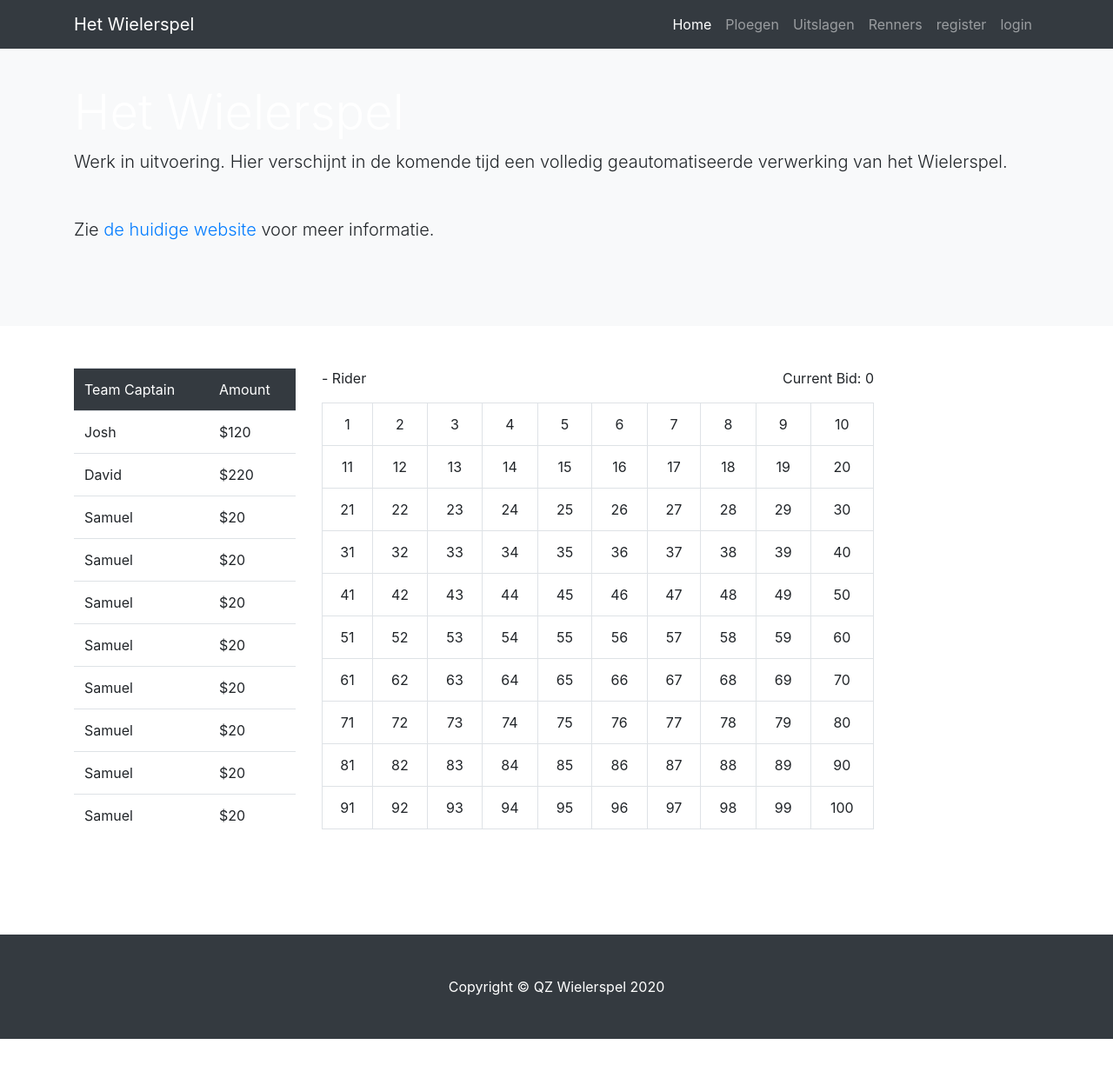
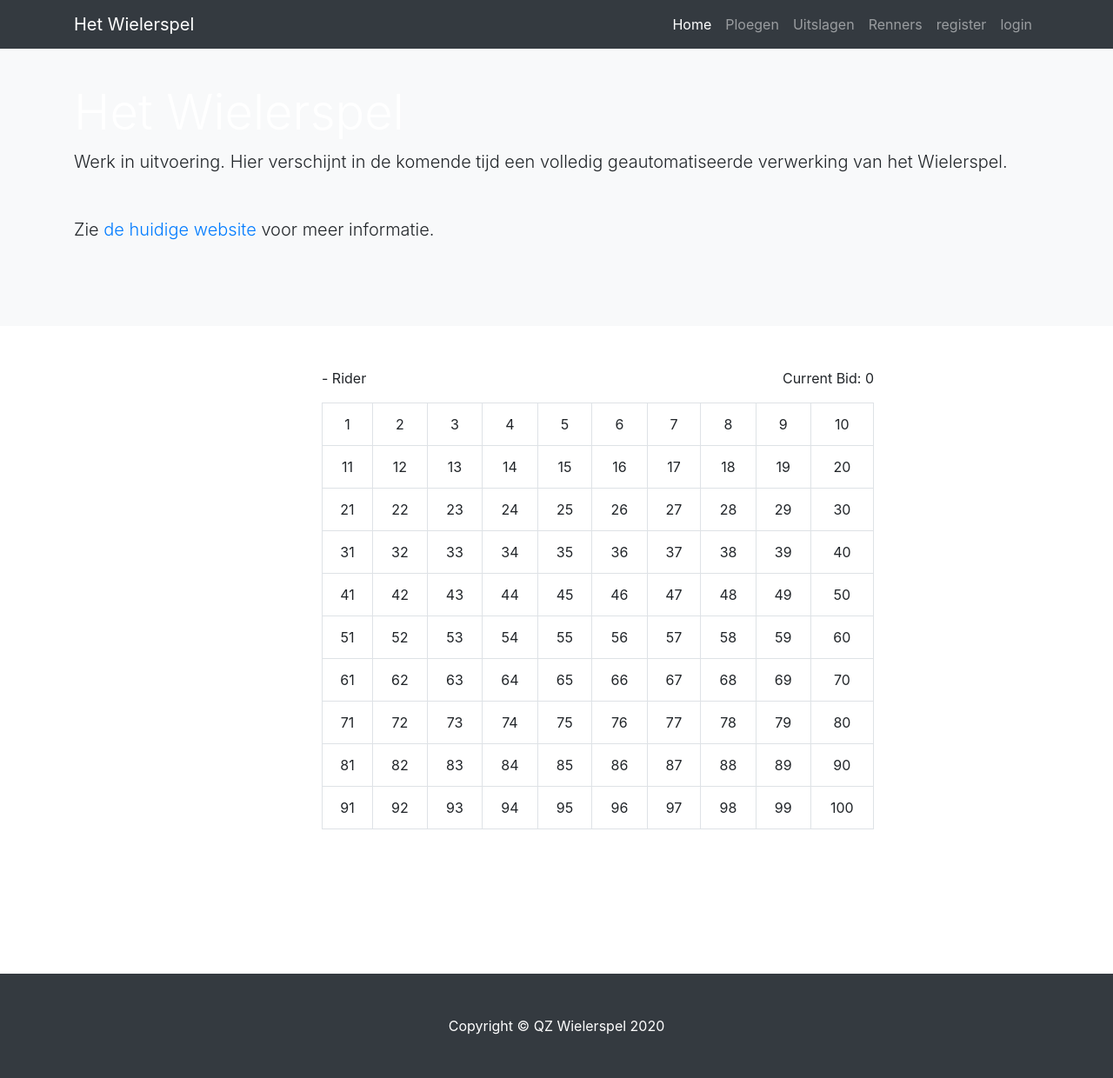
Before and after one commit to wijnandb/wielerspel-veiling, a Django app: page /auction/1 in a window 1280 px wide. Shown: the whole page at 87% size. Before the commit the page ends 1195 px from the top, so only its background shows below. Run offline with Django 3.2, Linux system fonts and the light colour scheme; data that the repository does not hold is empty; some libraries are stand-ins or nearby versions.

Commit message:
Fix bidding display

```diff
--- a/auction/templates/auction/auction.html
+++ b/auction/templates/auction/auction.html
@@ -13,55 +13,13 @@
 {% block content %}
     <div class="row">
         <div class="col-md-3">
-            <div class="table-responsive">
-                <table class="table">
-                    <thead class="bg-dark text-white">
-                        <tr>
-                            <td>{% trans 'Team Captain' %}</td>
-                            <td>{% trans 'Amount' %}</td>
-                        </tr>
+            <div class="table-responsive" style="height: 600px;overflow-y: scroll">
+                <table class="table table-striped">
+                    <thead>
+                    <tr></tr>
                     </thead>
-                    <tbody>
-                        <tr>
-                            <td>Josh</td>
-                            <td> $120 </td>
-                        </tr>
-                        <tr>
-                            <td>David</td>
-                            <td> $220 </td>
-                        </tr>
-                        <tr>
-                            <td>Samuel</td>
-                            <td> $20 </td>
-                        </tr>
-                        <tr>
-                            <td>Samuel</td>
-                            <td> $20 </td>
-                        </tr>
-                        <tr>
-                            <td>Samuel</td>
-                            <td> $20 </td>
-                        </tr>
-                        <tr>
-                            <td>Samuel</td>
-                            <td> $20 </td>
-                        </tr>
-                        <tr>
-                            <td>Samuel</td>
-                            <td> $20 </td>
-                        </tr>
-                        <tr>
-                            <td>Samuel</td>
-                            <td> $20 </td>
-                        </tr>
-                        <tr>
-                            <td>Samuel</td>
-                            <td> $20 </td>
-                        </tr>
-                        <tr>
-                            <td>Samuel</td>
-                            <td> $20 </td>
-                        </tr>
+                    <tbody class="biddings-listing">
+
                     </tbody>
                 </table>
             </div>
@@ -84,17 +42,17 @@
             const riderID = {{ rider_id }}
             generateBidding()
             getCurrentBid(riderID)
+            setInterval(()=> getUsersBid(riderID), 1000)
             // Detect td click
             $('.td').click(function(){
                 // Save to a form of database
                 const credit = this.dataset['td']
-                const currentBidObj = setCurrentBid(riderID, credit)
-                updateTableUI(this, credit)
+                setCurrentBid(this, riderID, credit)
             })
-
 
         })
         function generateBidding(){
+            // Generate table
             const table = document.querySelector("#points")
             const trow = "<tr>"
             let points = ""
@@ -129,7 +87,7 @@
 
             })
         }
-        function setCurrentBid(riderID, credit){
+        function setCurrentBid(elem, riderID, credit){
             // Set current user bid in database
             $.ajax({
                 url: '{% url "auction:bidding" %}',
@@ -138,18 +96,17 @@
                     "X-CSRFToken": '{{ csrf_token }}',
                 },
                 data:{'rider': riderID, 'amount': credit},
-                success: response =>{
-                    console.log(response)
+                success: response => {
+                    updateTableUI(elem, credit)
                 },
                 error: err =>{
                     const error = err.responseJSON
                     alert(error.msg)
                 }
             })
-
         }
         function updateTableUI(elem, credit){
-            console.log(elem)
+            // Update table UI after detecting any changes in the UI
             const getPrevActiveBid = $('td.bid-active')
             getPrevActiveBid.removeClass('bid-active')
             elem.className = 'text-center td bid-active'
@@ -161,8 +118,28 @@
             // Get highest bid of all participant
 
         }
-        function getUsersBid(){
+        function getUsersBid(riderID){
             // Get all users bid
+            $.ajax({
+                url: '{% url "auction:biddings" %}',
+                data: {'rider_id': riderID},
+                method: 'GET',
+                success: response => {
+                    const tableBody = document.querySelector('.biddings-listing')
+
+                    const data = response.data
+                    tableBody.innerHTML = ""
+                    data.forEach(function (elem) {
+                        console.log(elem.name)
+                        tableBody.innerHTML += `<tr><td>${elem.name}</td><td>${elem.amount}</td></tr>`
+                    })
+                },
+                error: err =>{
+                    console.log(err)
+                    const error = err.responseJSON
+                    alert(error.msg)
+                }
+            })
         }
 
     </script>
--- a/auction/urls.py
+++ b/auction/urls.py
@@ -1,6 +1,7 @@
 from django.contrib.auth.views import LogoutView
 from django.urls import path
-from .views import LoginView, AuctionView, RegistrationView, AuctionListView, bidding, get_current
+from .views import LoginView, AuctionView, RegistrationView, AuctionListView, bidding, get_current, biddings, \
+    get_highest
 
 app_name = 'auction'
 
@@ -8,7 +9,9 @@ urlpatterns = [
     path('auction', AuctionListView.as_view(), name='bids'),
     path('auction/<rider_id>', AuctionView.as_view(), name='auction'),
     path('bidding', bidding, name='bidding'),
+    path('biddings', biddings, name='biddings'),
     path('bidding/current', get_current, name='get_current_bid'),
+    path('bidding/highest', get_highest, name='get_highest'),
     path('accounts/registration', RegistrationView.as_view(), name='register'),
     path('accounts/login', LoginView.as_view(), name='login'),
     path('accounts/logout', LogoutView.as_view(next_page='auction:login'), name='logout'),
--- a/auction/views.py
+++ b/auction/views.py
@@ -70,13 +70,12 @@ def bidding(request):
             if len(biddings) < 1:
                 """ Raise exception if queryset return 0 """
                 raise Bid.DoesNotExist
+
             get_last_bid = biddings.latest('created')
-            print(get_last_bid.amount)
-            print(form.cleaned_data['amount'])
 
-            if get_last_bid.amount > form.cleaned_data['amount']:
+            if get_last_bid.amount >= form.cleaned_data['amount']:
                 """ Raise exception once the new bid is lower than current bid for same user """
-                raise Exception("New bid must not be lower than the current bid")
+                raise Exception("New bid must not be lower than or equal to the current bid")
 
             new_bidding = Bid(rider_id=form.cleaned_data['rider'], team_captain=user, amount=form.cleaned_data['amount'])
         except Bid.DoesNotExist:
@@ -95,7 +94,32 @@ def bidding(request):
 def get_current(request):
     """ Get current bid number for a user """
     rider_id = request.GET.get('rider_id')
+    biddings = Bid.objects.filter(rider_id=rider_id, team_captain=request.user)
+    obj = biddings.latest("created")
+    return JsonResponse(status=200, data={'status': _('success'),
+                                          'msg': obj.amount})
+
+
+@login_required
+def get_highest(request):
+    """ Get highest bid """
+    rider_id = request.GET.get('rider_id')
     biddings = Bid.objects.filter(rider_id=rider_id)
     obj = biddings.latest("created")
     return JsonResponse(status=200, data={'status': _('success'),
                                           'msg': obj.amount})
+
+
+@login_required
+def biddings(request):
+    """ Get all bidding """
+    rider_id = request.GET.get('rider_id')
+    biddings = Bid.objects.filter(rider_id=rider_id).order_by('-created')
+    results = []
+    for bidding in biddings:
+        results.append({'name': bidding.team_captain.username,
+                        'amount': bidding.amount,
+                        'date': bidding.created})
+
+    return JsonResponse(status=200, data={'status': _('success'),
+                                          'data': results })
```
